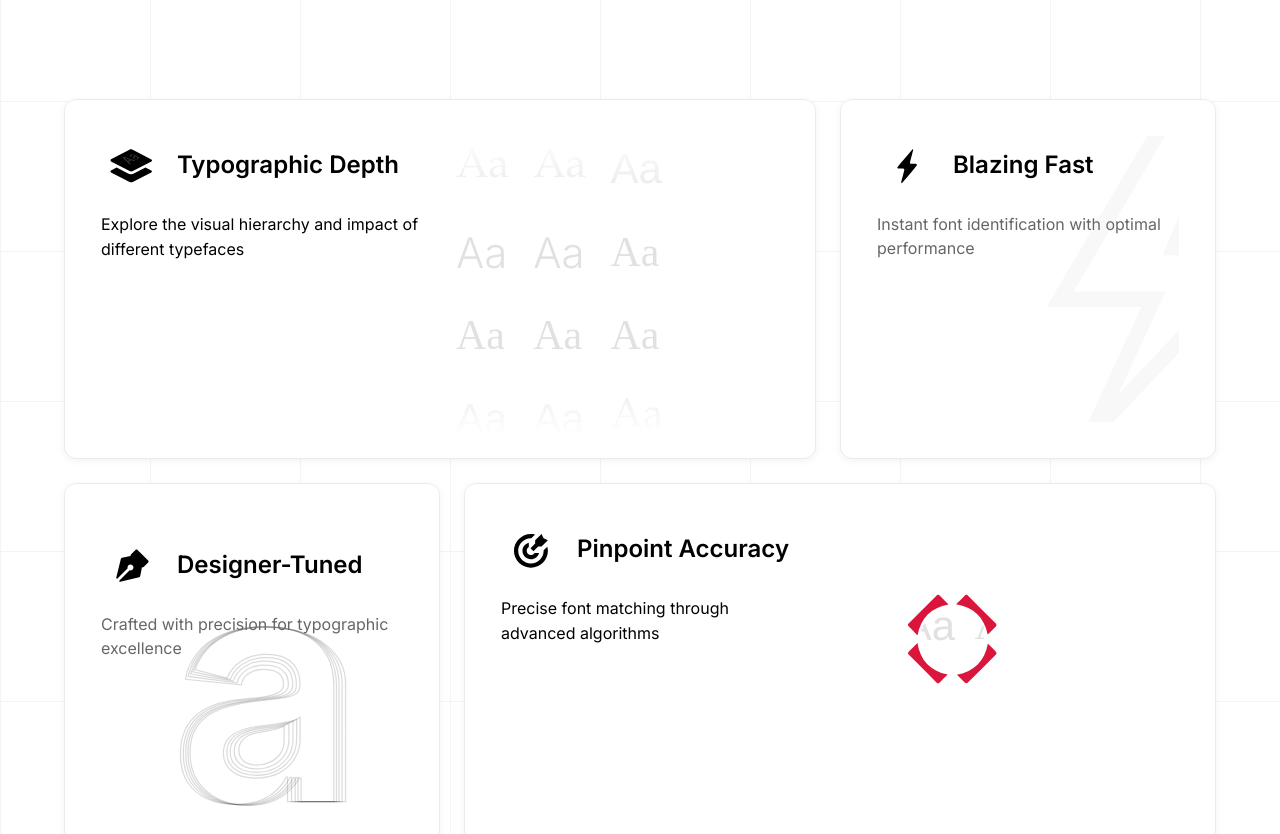
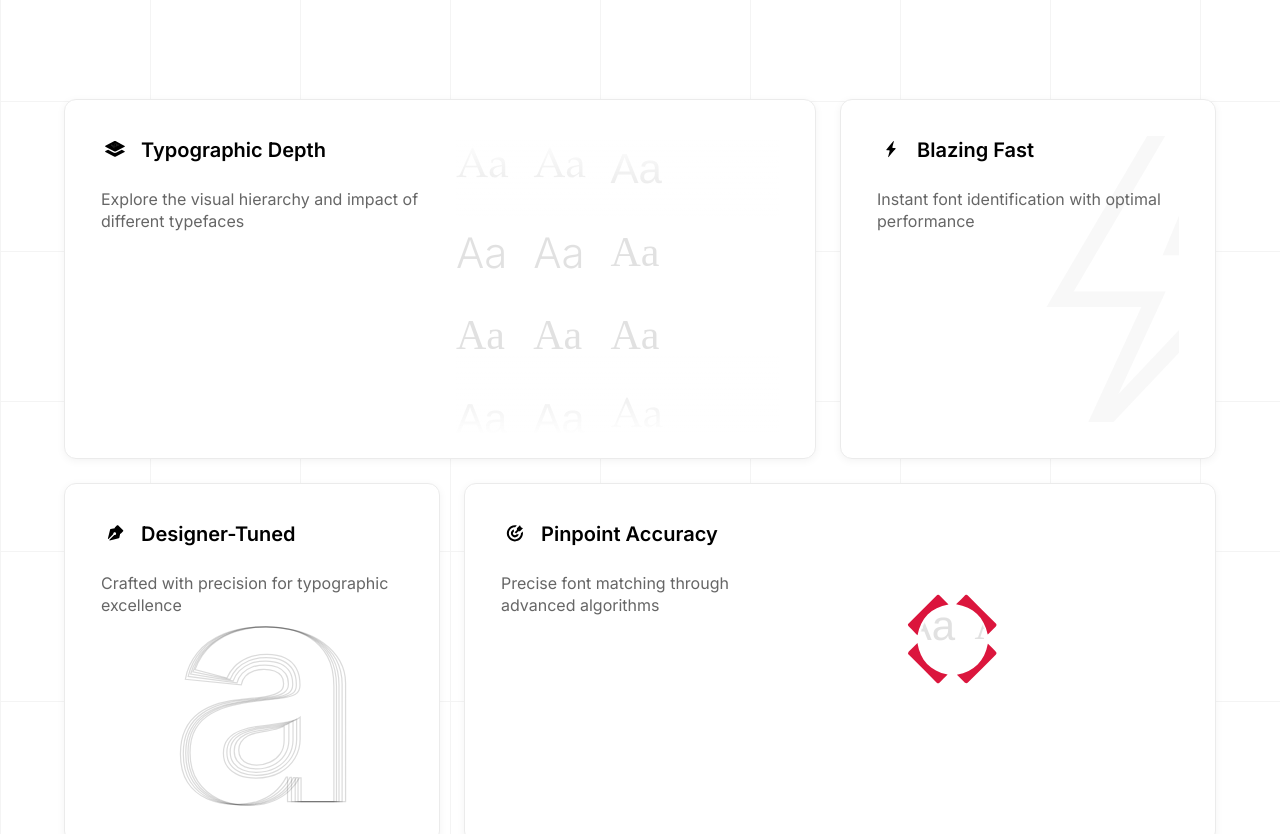
Before and after one commit to ajamous1/my-type.ai, a Next.js app: page / in a window 1280 px wide. Shown: the part 1180-2014 px from the top of the page. Built offline with nearby package versions, Linux system fonts and the light colour scheme.

Commit message:
ALMOST THERE ALMOST THERE

```diff
--- a/src/components/landing-page/assets/grid/AnyType.tsx
+++ b/src/components/landing-page/assets/grid/AnyType.tsx
@@ -105,8 +105,8 @@ export default function AnywhereAnyTypeCard({
             <Image
                 src="/assets/icons/globe.svg"
                 alt="Globe Icon"
-                width={60}
-                height={60}
+                width={28}
+                height={28}
                 className={styles.thumbnailImage}
             />
         </div>
@@ -115,7 +115,7 @@ export default function AnywhereAnyTypeCard({
 
       <div className={styles.cardContentRow}>
         <div className={styles.leftColumn}>
-          <p>{description}</p>
+          <p className={styles.description}>{description}</p>
         </div>
 
         <div className={styles.rightColumn}>
--- a/src/components/landing-page/assets/grid/DesignerTuned.tsx
+++ b/src/components/landing-page/assets/grid/DesignerTuned.tsx
@@ -78,14 +78,15 @@ export default function DesignerTunedCard({
         </div>
 
         {/* Text Content */}
-        <div className={styles.cardContent}>
+        <div className={styles.cardContentRow} style={{ position: 'relative' }}>
+          <div className={styles.leftColumn}>
             <div className={styles.cardHeader}>
               <div className={styles.thumbnail}>
                 <Image
                   src="/assets/icons/pen.svg"
                   alt="Pen Icon"
-                width={60}
-                height={60}
+                  width={28}
+                  height={28}
                 />
               </div>
               <h3 className={styles.title}>{title}</h3>
@@ -94,5 +95,6 @@ export default function DesignerTunedCard({
           </div>
         </div>
       </div>
+    </div>
   );
 }
--- a/src/components/landing-page/assets/grid/FontAnimationCard.tsx
+++ b/src/components/landing-page/assets/grid/FontAnimationCard.tsx
@@ -105,13 +105,13 @@ export default function FontAnimationCard({
               <Image
                 src="/assets/icons/depth.svg"
                 alt="Typography Depth Icon"
-                width={60}
-                height={60}
+                width={28}
+                height={28}
               />
             </div>
             <h3 className={styles.title}>{title}</h3>
           </div>
-          <p>{description}</p>
+          <p className={styles.description}>{description}</p>
         </div>
 
         {!isMobile && (
--- a/src/components/landing-page/assets/grid/LightningBoltCard.tsx
+++ b/src/components/landing-page/assets/grid/LightningBoltCard.tsx
@@ -46,14 +46,15 @@ export default function LightningBoltCard({ title, description, size = 'default'
           </svg>
         </div>
 
-        <div className={styles.overlayContent}>
+        <div className={styles.cardContentRow} style={{ position: 'relative' }}>
+          <div className={styles.leftColumn}>
             <div className={styles.cardHeader}>
               <div className={styles.thumbnail}>
                 <Image
                   src="/assets/icons/lightningbolt.svg"
                   alt="Lightning Bolt Icon"
-                width={60}
-                height={60}
+                  width={28}
+                  height={28}
                 />
               </div>
               <h3 className={styles.title}>{title}</h3>
@@ -62,5 +63,6 @@ export default function LightningBoltCard({ title, description, size = 'default'
           </div>
         </div>
       </div>
+    </div>
   );
 }
--- a/src/components/landing-page/assets/grid/PinpointAccuracyCard.tsx
+++ b/src/components/landing-page/assets/grid/PinpointAccuracyCard.tsx
@@ -299,17 +299,16 @@ const path = [
           <div className={styles.leftColumn}>
             <div className={styles.cardHeader}>
               <div className={styles.thumbnail}>
-
               <Image
                 src="/assets/icons/target.svg"
                 alt="Target Icon"
-                width={60}
-                height={60}
+                width={28}
+                height={28}
               />
               </div>
               <h3 className={styles.title}>{title}</h3>
             </div>
-            <p>{description}</p>
+            <p className={styles.description}>{description}</p>
           </div>
 
           <div ref={containerRef} className={styles.pinpointContainer}>
--- a/src/styles/BentoGrid.module.css
+++ b/src/styles/BentoGrid.module.css
@@ -26,54 +26,58 @@
 .cardHeader {
   display: flex;
   margin-bottom: 16px;
-  align-items: center; /* Vertically center icon and title */
-  height: 60px; /* Fixed height for consistent alignment */
+  align-items: center;
+  height: 28px;
 }
 
 .thumbnail {
-  width: 60px;
-  height: 60px;
-  margin-right: 16px;
+  width: 28px;
+  height: 28px;
+  margin-right: 12px;
   display: flex;
-  align-items: center; /* Centers the icon vertically */
+  align-items: center;
   justify-content: center;
   flex-shrink: 0;
-  position: relative; /* For absolute positioning */
+  position: relative;
+  top: -1px; /* Slight adjustment for perfect vertical alignment */
 }
 
 .thumbnail img, .thumbnail svg {
-  position: absolute;
-  top: 50%;
-  left: 50%;
-  transform: translate(-50%, -50%);
-  height: 42px;
+  height: 20px;
   width: auto;
-  max-width: 42px;
+  max-width: 20px;
   object-fit: contain;
+  display: block;
+  position: relative;
+  top: 0;
+  transform: translateY(0); /* Ensure no extra transformation */
 }
 
 .titleContentWrapper {
   display: flex;
   flex-direction: column;
-  align-items: flex-start;
+  justify-content: center;
+  height: 100%;
 }
 
 .title {
-  font-size: clamp(20px, 2vw, 24px);
+  font-size: 20px;
   font-weight: 600;
   font-family: 'Inter', sans-serif;
   margin: 0;
-  line-height: 1.2;
+  line-height: 28px;
   color: black;
-  align-self: center; /* Ensure vertical alignment */
+  display: flex;
+  align-items: center;
 }
 
 .description {
   font-size: 16px;
   color: #666;
   font-family: 'Inter', sans-serif;
-  margin: 8px 0 0 0; /* Add top margin to create spacing from title */
-  line-height: 1.5;
+  margin: 8px 0 0 0;
+  line-height: 1.4;
+  padding-top: 0; /* Ensure no extra padding */
 }
 
 .cardContent {
@@ -228,6 +232,7 @@
   display: flex;
   flex-direction: column;
   justify-content: flex-start;
+  padding-top: 0; /* Ensure no extra spacing */
 }
 
 .rightColumn {
```
Lines whose indentation alone changed are shown as unchanged.
